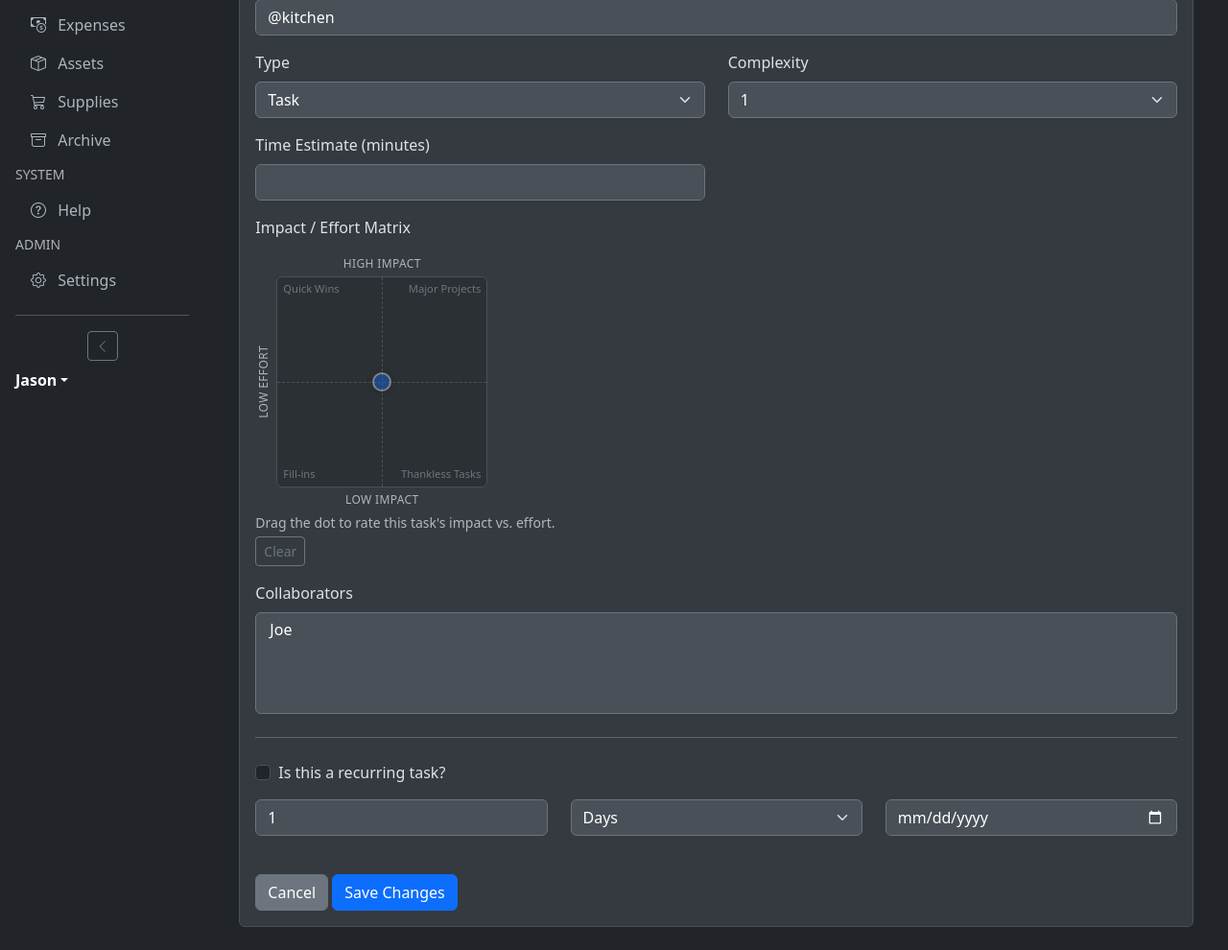
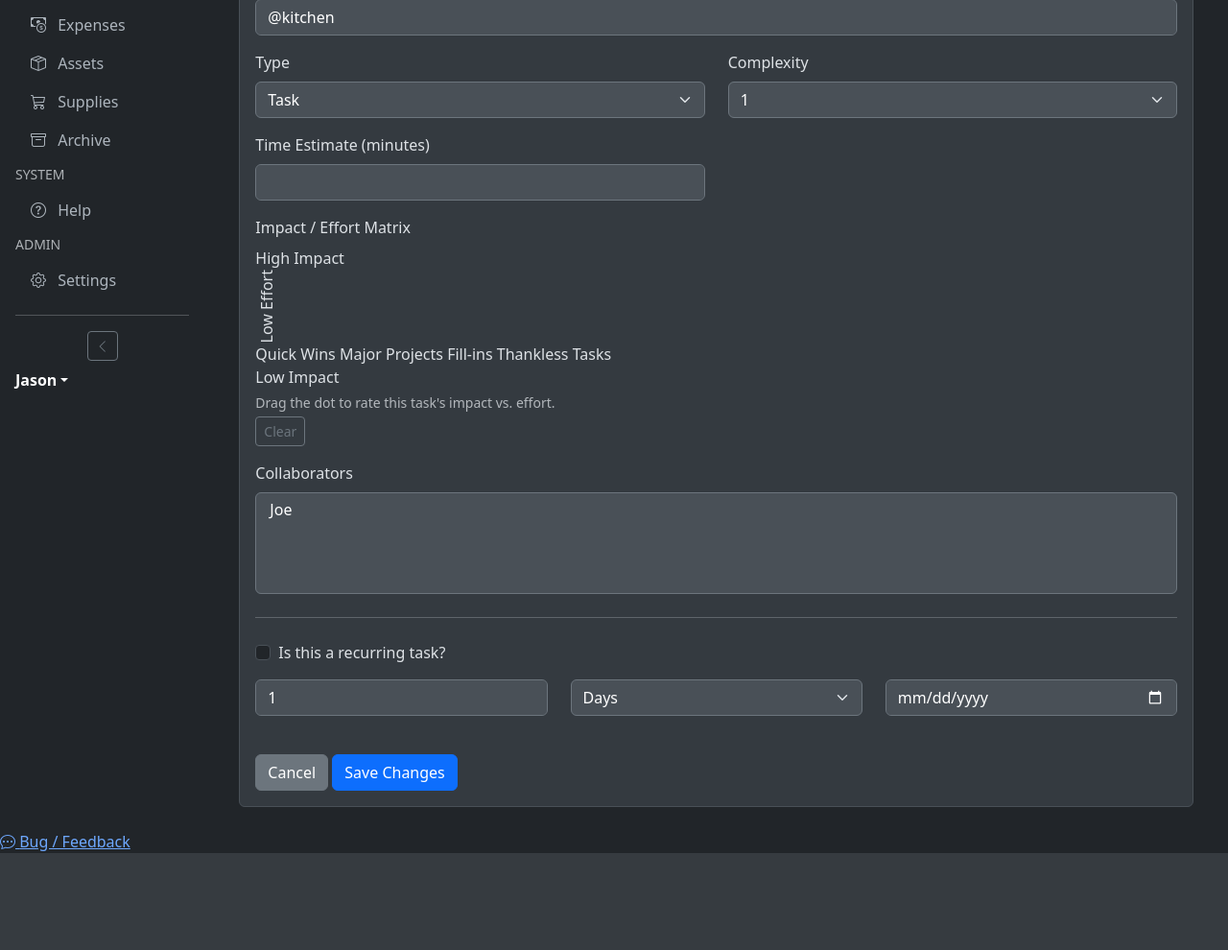
Before and after one commit to jasonbartholme/gtd-household, a Flask app: page /action/1/edit in a window 1280 px wide. Shown: the part 711-1701 px from the top of the page at 96% size. After the commit the page ends 1600 px from the top, so only its background shows below. Run offline with Flask 3, Linux system fonts and the light colour scheme; data comes from the database, SQL or seed files in the repository; data that the repository does not hold is empty.

Commit message:
fixing the flow

```diff
--- a/templates/base.html
+++ b/templates/base.html
@@ -80,101 +80,6 @@
         }
         #mobileNavOffcanvas {
             width: 260px;
-        }
-
-        /* Impact / Effort matrix widget */
-        .ie-matrix-wrapper {
-            display: inline-grid;
-            grid-template-columns: auto auto;
-            grid-template-rows: auto auto;
-            gap: 4px;
-            align-items: center;
-            justify-items: center;
-        }
-        .ie-axis-label {
-            font-size: 0.75rem;
-            color: #adb5bd;
-            text-transform: uppercase;
-            letter-spacing: 0.03em;
-        }
-        .ie-matrix {
-            position: relative;
-            width: 220px;
-            height: 220px;
-            background-color: #2b3035;
-            border: 1px solid #495057;
-            border-radius: 6px;
-            cursor: crosshair;
-            user-select: none;
-            touch-action: none;
-        }
-        .ie-matrix.ie-matrix-large {
-            width: 100%;
-            height: 480px;
-        }
-        .ie-gridline-h {
-            position: absolute;
-            left: 0;
-            right: 0;
-            top: 50%;
-            border-top: 1px dashed #495057;
-        }
-        .ie-gridline-v {
-            position: absolute;
-            top: 0;
-            bottom: 0;
-            left: 50%;
-            border-left: 1px dashed #495057;
-        }
-        .ie-quadrant-labels {
-            position: absolute;
-            inset: 0;
-            pointer-events: none;
-        }
-        .ie-q {
-            position: absolute;
-            font-size: 0.7rem;
-            color: #6c757d;
-            padding: 4px 6px;
-        }
-        .ie-q-tl { top: 0; left: 0; }
-        .ie-q-tr { top: 0; right: 0; text-align: right; }
-        .ie-q-bl { bottom: 0; left: 0; }
-        .ie-q-br { bottom: 0; right: 0; text-align: right; }
-        .ie-dot {
-            position: absolute;
-            width: 20px;
-            height: 20px;
-            margin-left: -10px;
-            margin-top: -10px;
-            border-radius: 50%;
-            background-color: #0d6efd;
-            border: 2px solid #fff;
-            cursor: grab;
-            box-shadow: 0 0 6px rgba(0,0,0,0.5);
-        }
-        .ie-dot:active {
-            cursor: grabbing;
-        }
-        .ie-dot.ie-dot-unset {
-            opacity: 0.4;
-        }
-        .ie-point {
-            position: absolute;
-            width: 14px;
-            height: 14px;
-            margin-left: -7px;
-            margin-top: -7px;
-            border-radius: 50%;
-            cursor: pointer;
-        }
-        .ie-point.ie-point-task { background-color: #0dcaf0; }
-        .ie-point.ie-point-project { background-color: #fd7e14; }
-        .ie-hover-card {
-            position: absolute;
-            z-index: 10;
-            width: 240px;
-            pointer-events: none;
         }
     </style>
 </head>
@@ -402,7 +307,12 @@
         </div>
       </div>
     </div>
-
+    <footer class="site-footer">
+        <a href="https://docs.google.com/forms/d/e/1FAIpQLSfjcQbiOLTuIeLgACYmndO1qGAWPEjEwq6ad3VNg2qABFiZog/viewform?usp=publish-editor" aria-label="Submit bug or feedback">
+            <i class="bi bi-chat-dots"></i>
+            <span>Bug / Feedback</span>
+        </a>
+    </footer>
     <script src="https://cdn.jsdelivr.net/npm/bootstrap@5.3.3/dist/js/bootstrap.bundle.min.js"></script>
     <script src="https://cdn.jsdelivr.net/npm/sortablejs@latest/Sortable.min.js"></script>
     <script>
```
